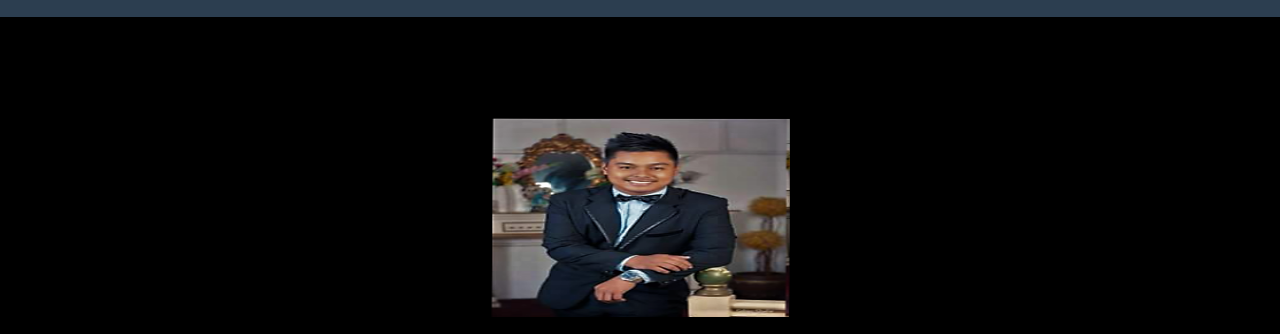
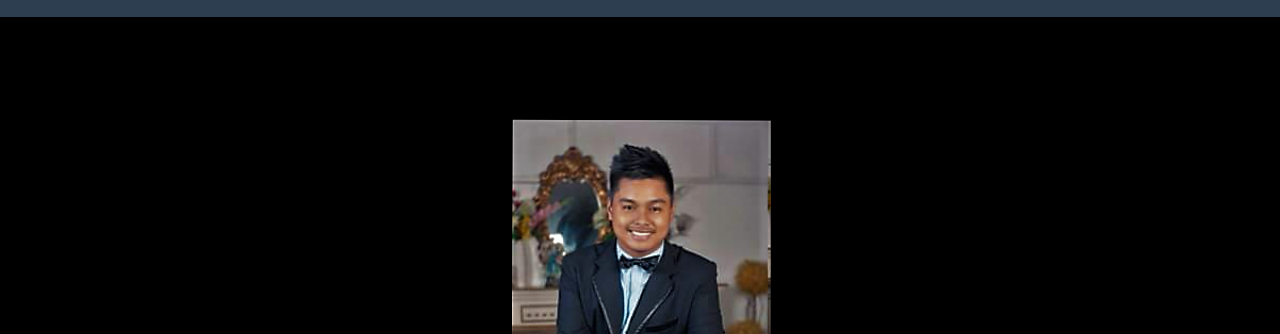
Before and after one commit to jajoke/jake.github.io, a website: page index.html in a window 1280 px wide. Shown: the part 83-417 px from the top of the page. Drawn offline with nearby package versions, Linux system fonts and the light colour scheme.

Commit message:
Update index.html

```diff
--- a/index.html
+++ b/index.html
@@ -72,7 +72,7 @@
         <div class="container">
             <div class="row">
                 <div class="col-lg-12">
-                    <img class="img-responsive img-cirlce img-center" src="profilef.png"style="height:200px; width:300px" alt="">
+                    <img class="img-responsive img-cirlce"  src="profilef.png"style="height:200; width:300;align:center" alt="">
                     <div class="intro-text">
                         <span class="name">Daryl Jake N. De Guzman</span>
                         <hr class="star-light">
```
